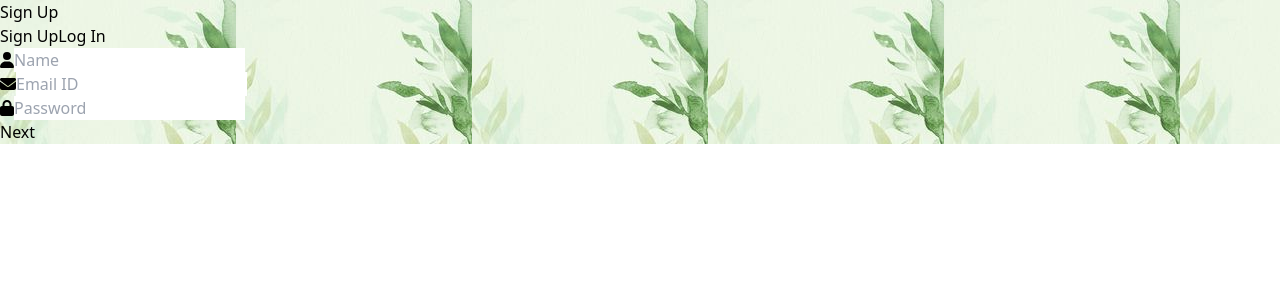
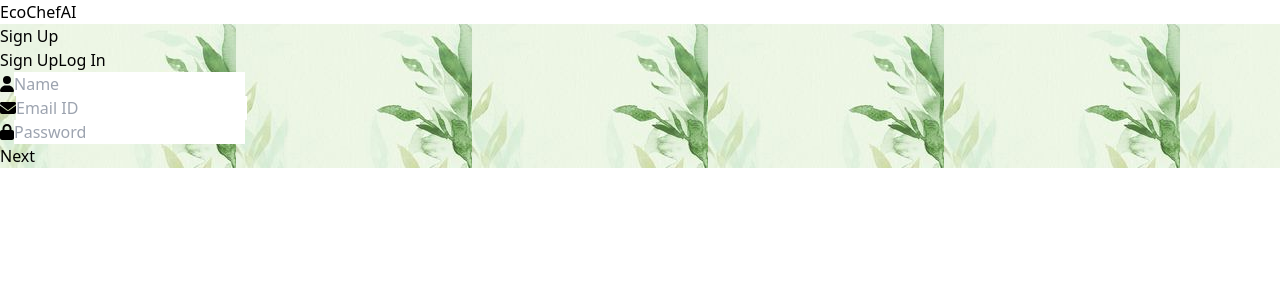
Before and after one commit to its-arihant/EchoChecf-AI, a React (Vite) app in the folder frontend/: page /login in a window 1280 px wide. Shown: the top 300 px of the page. Built offline with nearby package versions, Linux system fonts and the light colour scheme.

Commit message:
sayor: made changes in ui/ux and styling of the whole website

```diff
--- a/frontend/src/App.jsx
+++ b/frontend/src/App.jsx
@@ -3,7 +3,6 @@ import { BrowserRouter as Router, Routes, Route } from 'react-router-dom';
 import HomePage from './pages/homePage/HomePage';
 import RecipesPage from './pages/RecipesPage/RecipesPage';
 import LoginSignupPage from './pages/signupPage/LoginSignupPage';
-import LogInSignUp from './pages/signupPage/LogInSignUp';
 import UserForm from './pages/signupPage/userform';
 import HowItWorksPage from './pages/WorkingPage/HowItWorksPage';
 import AboutUsPage from './pages/AboutUsPage/AboutUsPage';
@@ -17,7 +16,7 @@ function App() {
         <Route path='/' element={<LoginSignupPage />} />
         <Route path='/home' element={<HomePage />} />
         <Route path='/recipes' element={<RecipesPage />} />
-        <Route path='/login' element={<LogInSignUp />} />
+        <Route path='/login' element={<LoginSignupPage />} />
         <Route path='/user-form' element={<UserForm />} />
         <Route path='/about' element={<AboutUsPage />} />
         <Route path='/how-it-works' element={<HowItWorksPage />} />
```
